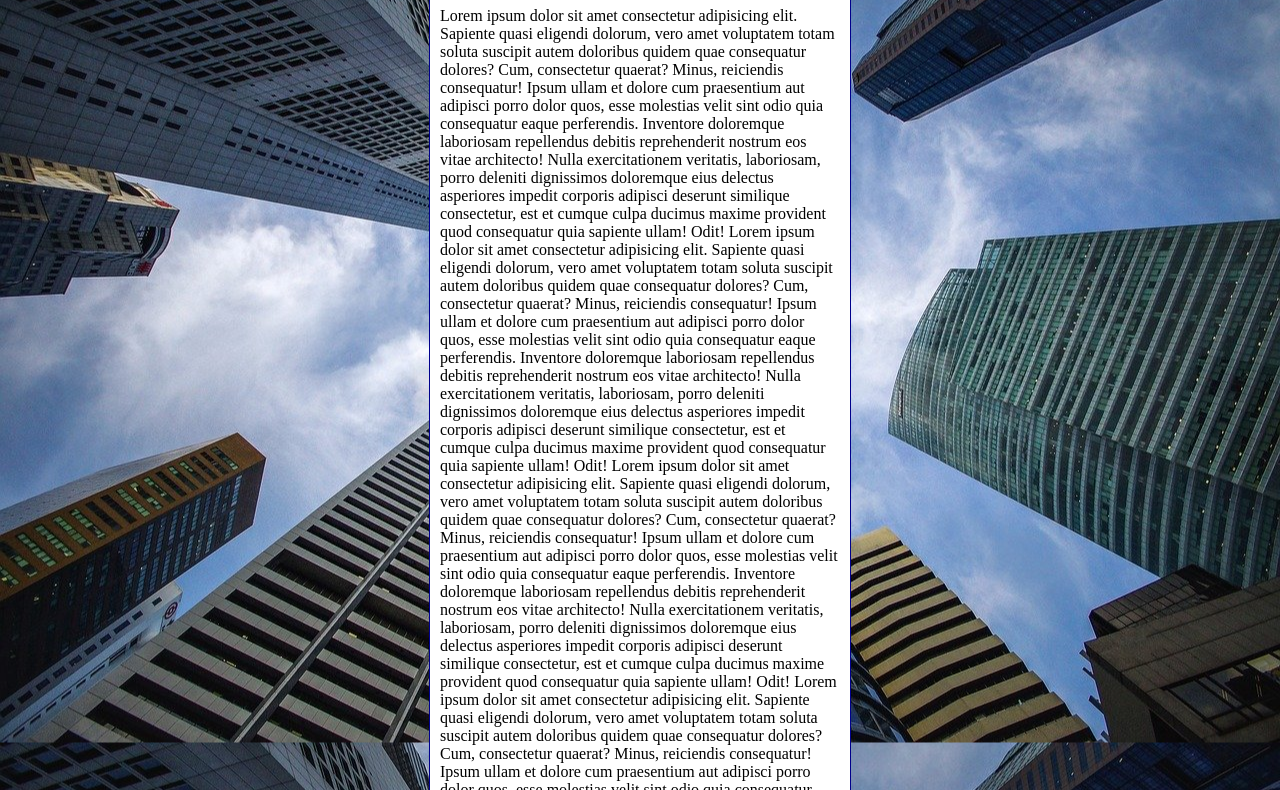
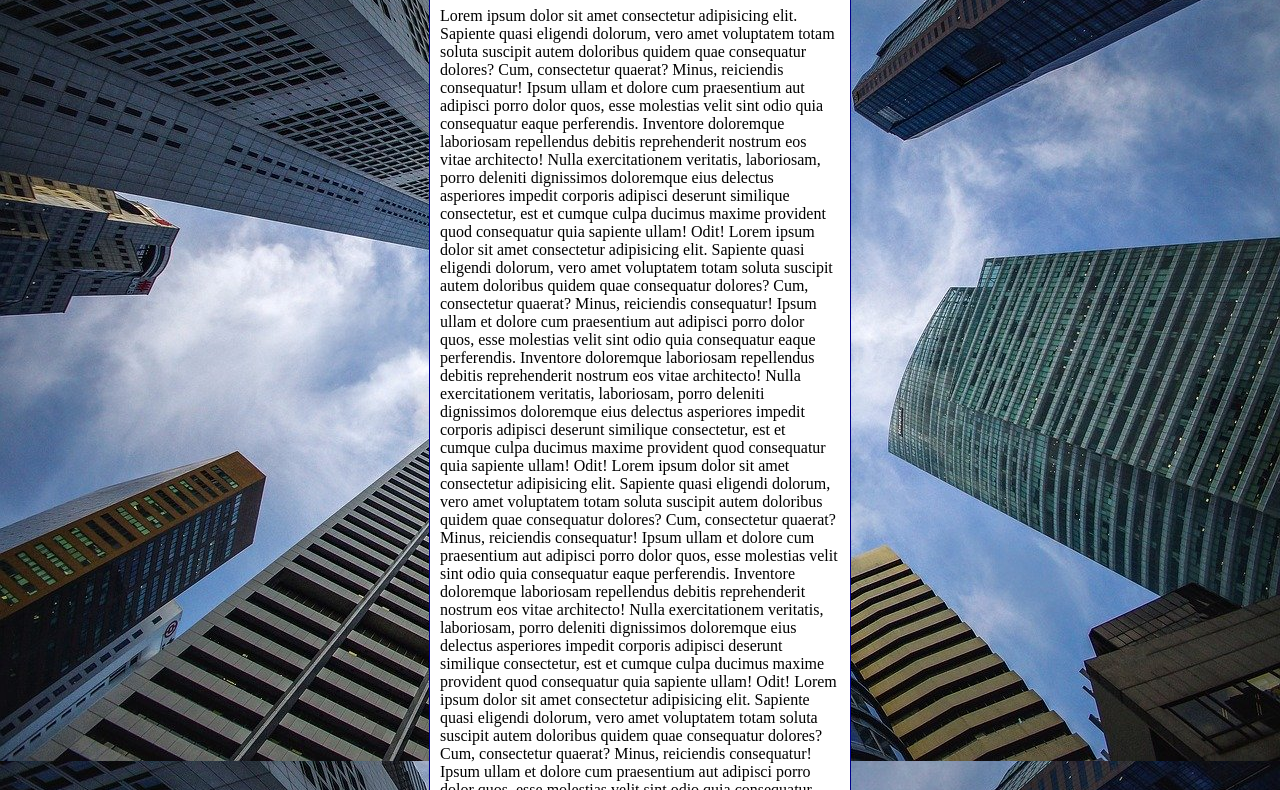
Before and after one commit to Coqueiroo/html-css, a plain HTML site: page exercicios/ex022/fundo006.html in a window 1280 px wide. Shown: the part 92-882 px from the top of the page. Drawn offline with Linux system fonts and the light colour scheme.

Commit message:
atualizando

```diff
--- a/exercicios/ex022/6style.css
+++ b/exercicios/ex022/6style.css
@@ -1,15 +1,24 @@
 body{
     height: 100vh;
-    background-color: black;
+    /*background-color: black;
     background-image: url('imagens/wallpaper002.jpg');
     background-position: center center;
-    background-repeat: repeat-y;
+    background-repeat: no-repeat;
+    background-size: cover;
+    background-attachment: fixed;*/
+
+    /* Shorthand - background
+        color > image > position > repeat > [size]
+        > attachment
+    */
+
+    background: black url('imagens/wallpaper002.jpg') center center no-repeat fixed;
     background-size: cover;
 }
 
 main{
     background-color: white;
-    width: 400px;
+    max-width: 400px;
     padding: 10px;
     margin: auto;
     border: 1px solid darkblue;
```
